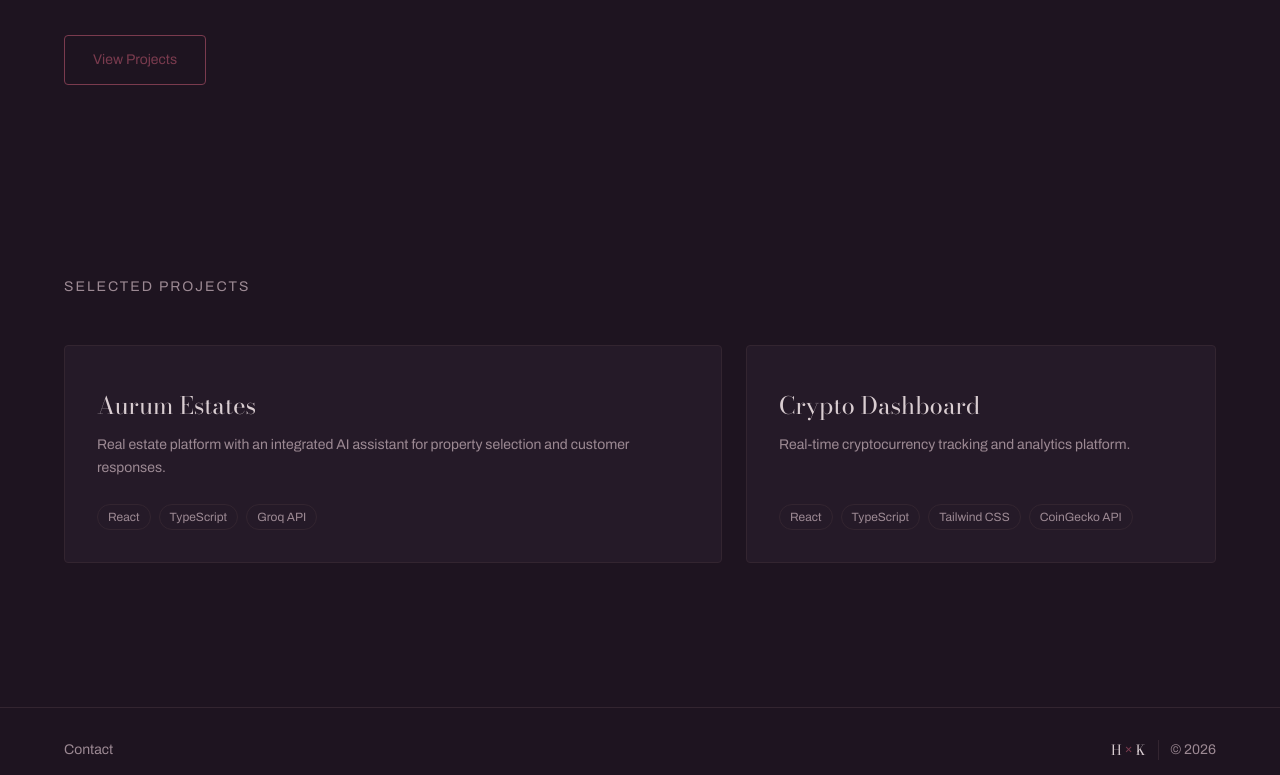
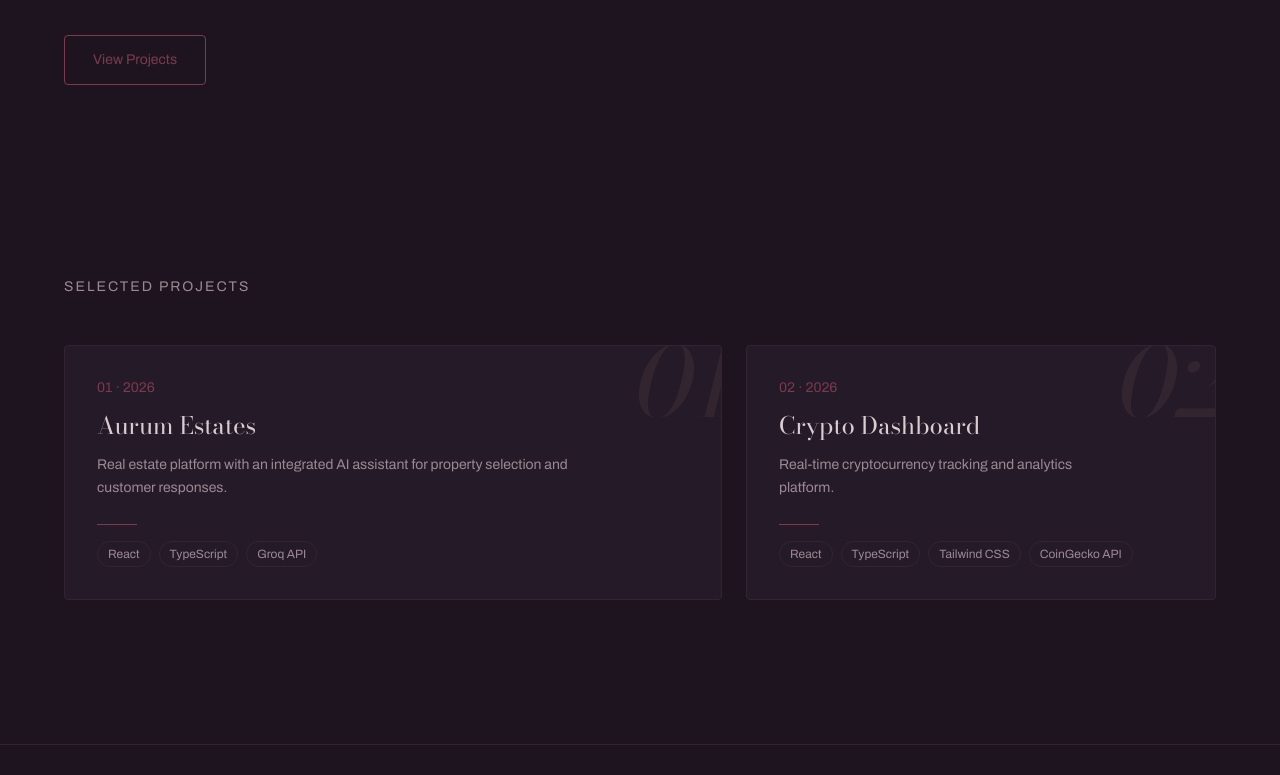
Before and after one commit to halyna-k/portfolio, a Next.js app: page / in a window 1280 px wide. Shown: the part 520-1295 px from the top of the page. Built offline with nearby package versions, Linux system fonts and the light colour scheme.

Commit message:
Enhance ProjectCard layout and styling

```diff
--- a/src/components/ui/ProjectCard.tsx
+++ b/src/components/ui/ProjectCard.tsx
@@ -2,33 +2,40 @@ import Link from 'next/link';
 import { Project } from '@/types/project';
 
 export default function ProjectCard({ project }: { project: Project }) {
-  const isAllProjects = project.id === 'all-projects';
-
   return (
     <Link
       href={project.href}
       target={project.isExternal ? '_blank' : undefined}
       rel={project.isExternal ? 'noopener noreferrer' : undefined}
-      className="group flex flex-col justify-between p-8 bg-bg-elevated border border-border rounded-sm hover:border-accent hover:-translate-y-1 hover:shadow-xl hover:bg-bg-elevated/40 transition-all"
+      className="group relative flex flex-col justify-between p-8 bg-bg-elevated border border-border rounded-sm overflow-hidden hover:border-accent hover:-translate-y-1 hover:shadow-xl hover:bg-bg-elevated/40 transition-all"
     >
-      <div className="flex flex-col gap-3">
-        <span className="text-accent text-sm">{project.num}</span>
+      <span
+        aria-hidden="true"
+        className="absolute -top-3 -right-2 font-heading italic text-8xl text-border select-none pointer-events-none"
+      >
+        {project.index}
+      </span>
+
+      <div className="relative flex flex-col gap-3 max-w-[85%]">
+        <span className="text-accent text-sm">
+          {project.index}{project.year && ` · ${project.year}`}
+        </span>
         <h3 className="font-heading text-2xl">{project.title}</h3>
         <p className="text-muted text-sm leading-relaxed">
           {project.description}
         </p>
       </div>
 
-      {!isAllProjects && project.stack.length > 0 && (
-        <div className="flex flex-wrap gap-2 mt-6">
-          {project.stack.map((tech) => (
-            <span
-              key={tech}
-              className="text-xs text-muted border border-border rounded-full px-2.5 py-1"
-            >
-              {tech}
-            </span>
-          ))}
+      {project.stack.length > 0 && (
+        <div className="relative mt-6">
+          <div className="w-10 h-px bg-accent mb-4" />
+          <div className="flex flex-wrap gap-2">
+            {project.stack.map((tech) => (
+              <span key={tech} className="text-xs text-muted border border-border rounded-full px-2.5 py-1">
+                {tech}
+              </span>
+            ))}
+          </div>
         </div>
       )}
     </Link>
```
